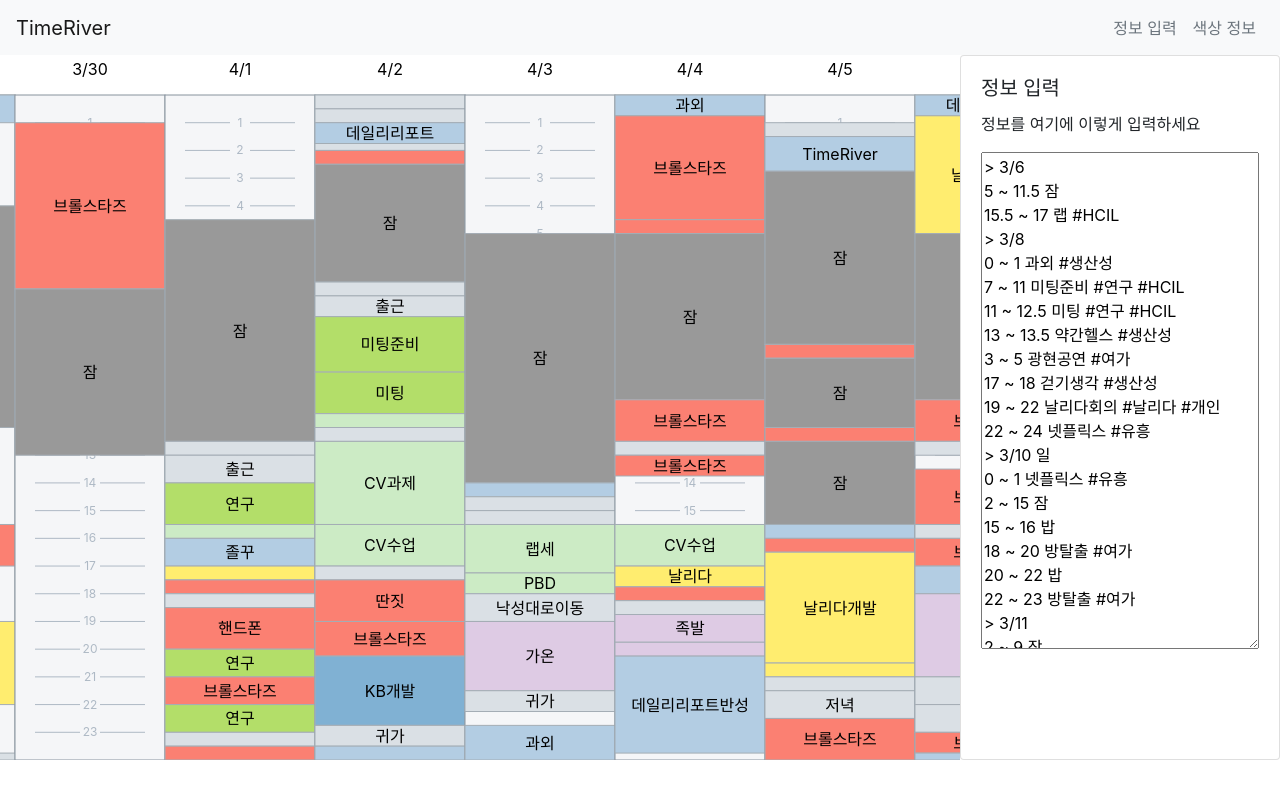
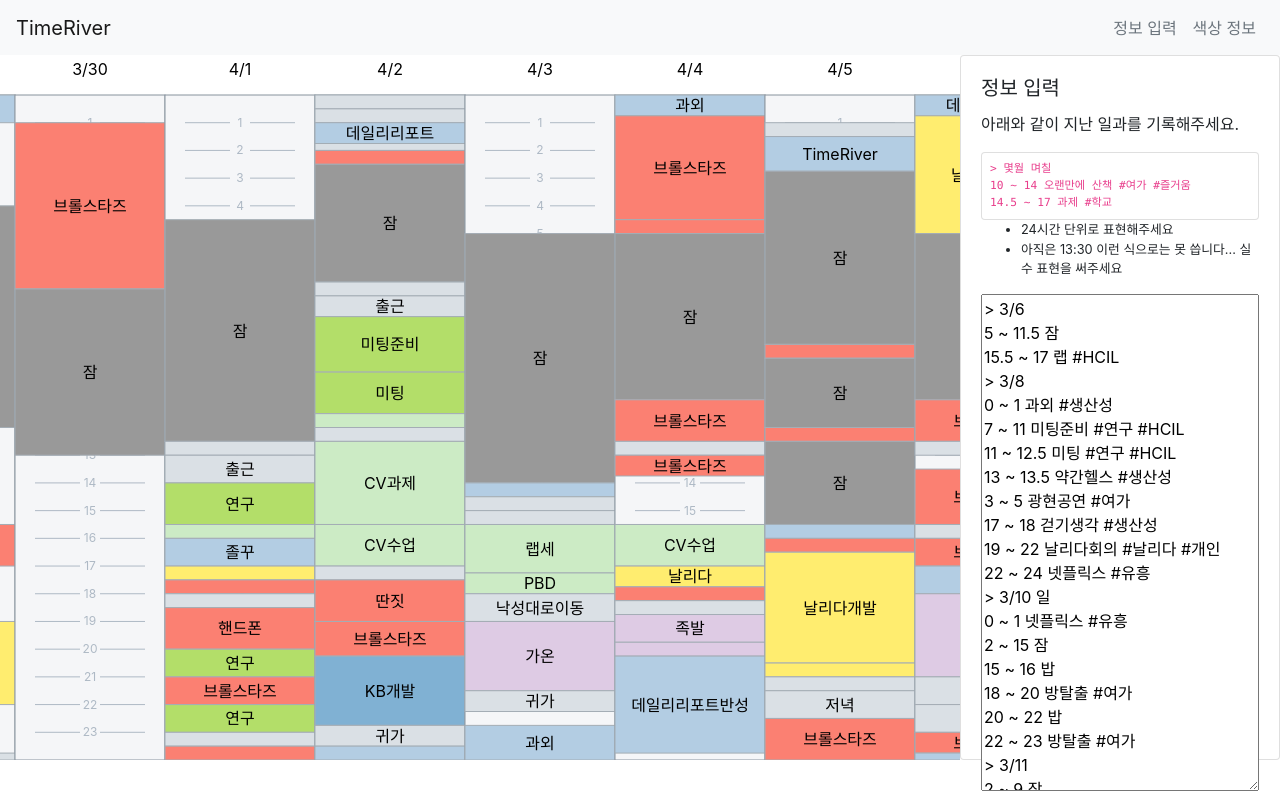
Before and after one commit to javelinsman/TimeRiver, an Angular app in the folder time-river/: page /main in a window 1280 px wide. Both pictures are taken after a click on the element "정보 입력". Built offline with nearby package versions, Linux system fonts and the light colour scheme.

Commit message:
정보 입력쪽 설명함

```diff
--- a/time-river/src/app/info-panel/info-panel.component.html
+++ b/time-river/src/app/info-panel/info-panel.component.html
@@ -1,7 +1,21 @@
 <div class="card w-100 h-100">
   <div class="card-body">
     <h5 class="card-title">정보 입력</h5>
-    <p class="card-text">정보를 여기에 이렇게 입력하세요</p>
+    <p class="card-text">아래와 같이 지난 일과를 기록해주세요.</p>
+    <div class="card">
+      <div class="card-body p-2">
+        <div class="d-flex flex-column small">
+          <code>> 몇월 며칠</code>
+          <code>10 ~ 14 오랜만에 산책 #여가 #즐거움</code>
+          <code>14.5 ~ 17 과제 #학교</code>
+        </div>
+      </div>
+    </div>
+    <ul class="small">
+      <li class="ml-0">24시간 단위로 표현해주세요</li>
+      <li class="ml-0">아직은 13:30 이런 식으로는 못 씁니다... 실수 표현을 써주세요</li>
+    </ul>
+
     <p class="text-danger" *ngIf="timeRecordService.infoErrorMessage">{{ timeRecordService.infoErrorMessage }}</p>
     <textarea
       #data
```
